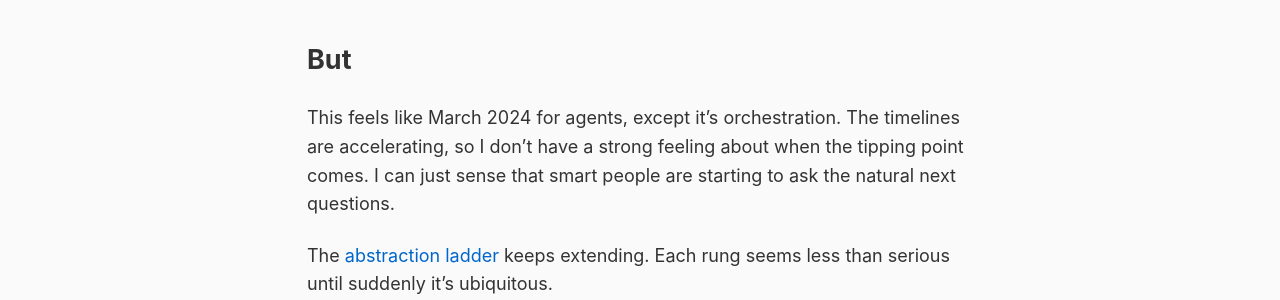
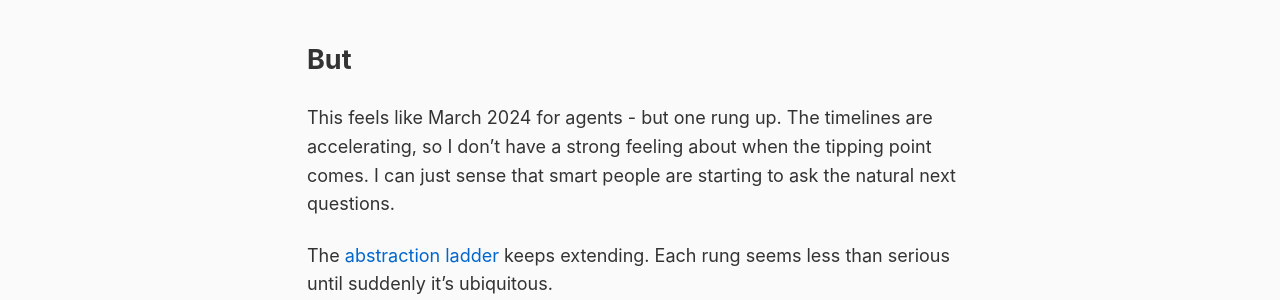
Before and after one commit to rob137/rob137.github.io, a Jekyll site: the page built from _posts/2026-01-04-the-next-rung.md, in a window 1280 px wide. Shown: the part 1072-1372 px from the top of the page. Built offline with Jekyll 4.4.1, drawn with Linux system fonts in a browser that asks for light colours.

Commit message:
Tighten 'one rung up' line
🤖 Generated with [Claude Code](https://claude.com/claude-code)

Co-Authored-By: Claude Opus 4.5 <noreply@anthropic.com>

```diff
--- a/_posts/2026-01-04-the-next-rung.md
+++ b/_posts/2026-01-04-the-next-rung.md
@@ -26,7 +26,7 @@ Chris is one of the best people I know at staying current with this stuff. If he
 
 ## But
 
-This feels like March 2024 for agents, except it's orchestration. The timelines are accelerating, so I don't have a strong feeling about when the tipping point comes. I can just sense that smart people are starting to ask the natural next questions.
+This feels like March 2024 for agents - but one rung up. The timelines are accelerating, so I don't have a strong feeling about when the tipping point comes. I can just sense that smart people are starting to ask the natural next questions.
 
 The [abstraction ladder](/2026/01/03/first-contact/) keeps extending. Each rung seems less than serious until suddenly it's ubiquitous.
 
```
